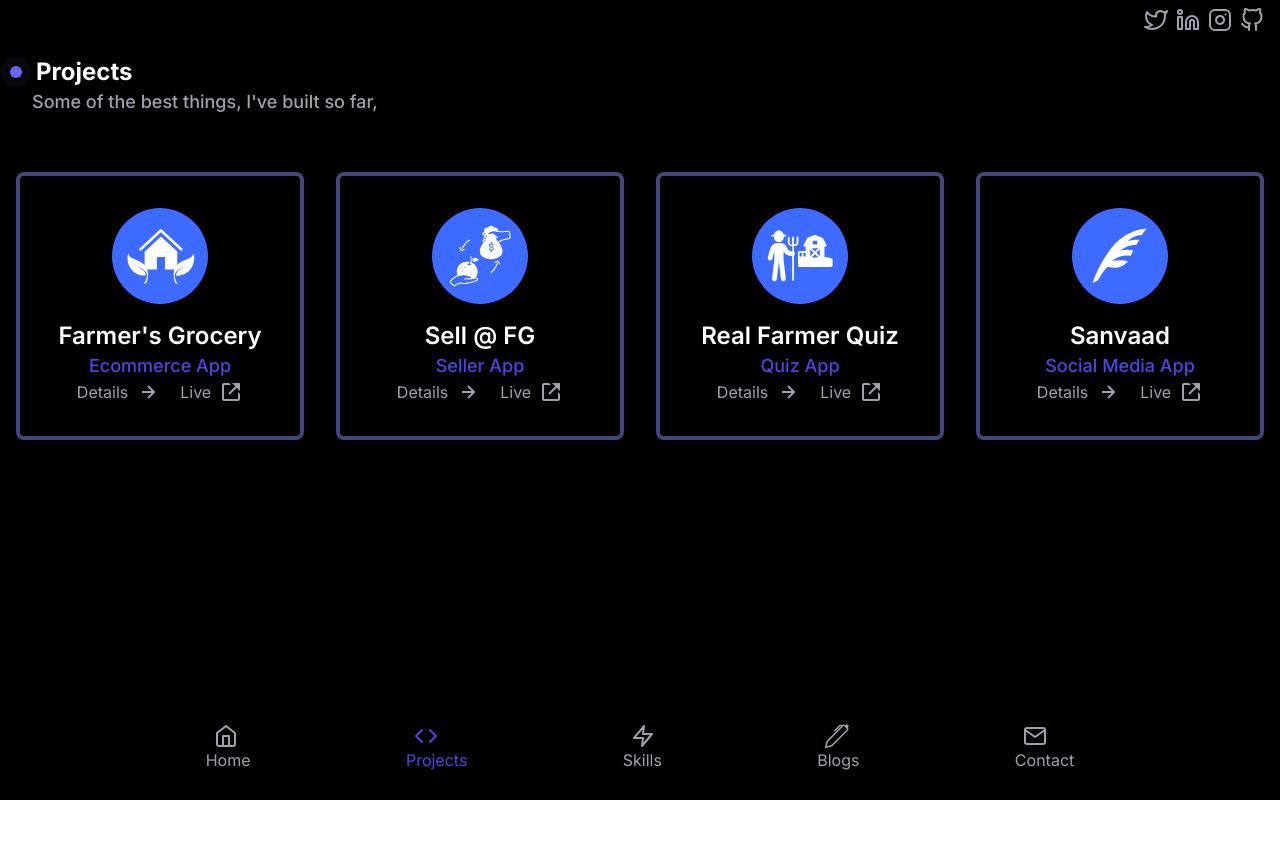
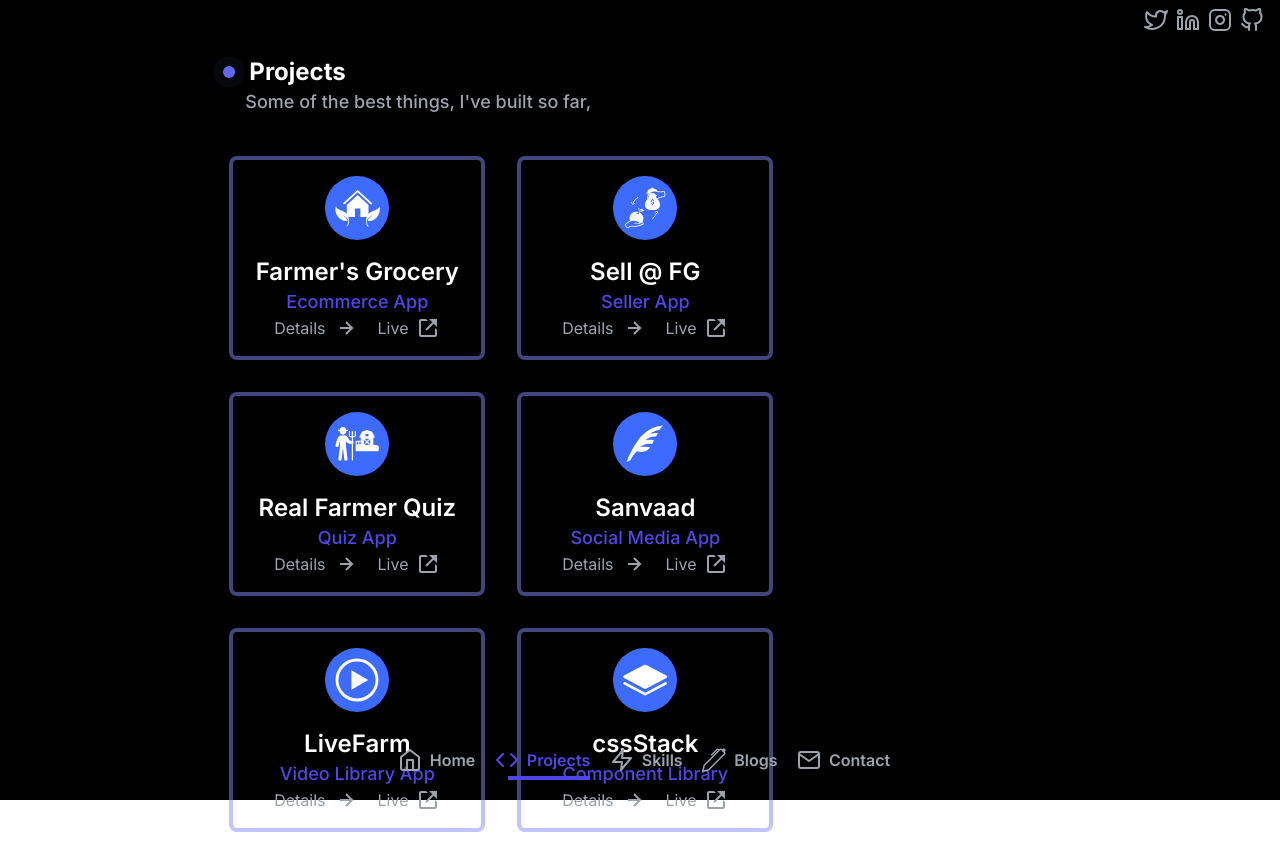
Before and after one commit to shubham-ghuge/shubham-ghuge.github.io, a React (Vite) app: page /projects in a window 1280 px wide. Before the commit the page ends 800 px from the top, so only its background shows below. Built offline with nearby package versions, Linux system fonts and the light colour scheme.

Commit message:
improved skills pagge

```diff
--- a/package.json
+++ b/package.json
@@ -11,6 +11,7 @@
     "serve": "vite preview"
   },
   "dependencies": {
+    "framer-motion": "^4.1.17",
     "history": "^5.0.1",
     "react": "^17.0.0",
     "react-dom": "^17.0.0",
--- a/src/components/Navbar.jsx
+++ b/src/components/Navbar.jsx
@@ -6,7 +6,7 @@ import { BsPen } from "react-icons/bs";
 
 function Navbar() {
   return (
-    <nav className="py-2 fixed bottom-5 inset-x-0 mx-auto w-4/5">
+    <nav className={styles.nav}>
       <ul className="flex justify-around">
         <li>
           <NavLink end to="/">
--- a/src/components/components.module.css
+++ b/src/components/components.module.css
@@ -1,3 +1,9 @@
-.navlink_text{
-    @apply hidden md:block;
+.nav {
+  @apply py-2 fixed bottom-5 inset-x-0 mx-auto w-4/5 sm:w-2/5;
 }
+.nav a{
+    @apply sm:flex;
+}
+.navlink_text {
+  @apply hidden sm:inline-block ml-2 sm:font-semibold;
+}
--- a/src/pages/contact/index.jsx
+++ b/src/pages/contact/index.jsx
@@ -5,7 +5,7 @@ import { FiSend } from "react-icons/fi";
 
 function Contact() {
   return (
-    <>
+    <div className="sm:w-4/5 sm:mx-auto">
       <Title heading="contact" subHeading="I love reading your mails <3" />
       <form className="flex flex-col justify-center mx-4 h-3/5">
         <div className={styles.input_field}>
@@ -30,7 +30,7 @@ function Contact() {
           Send <FiSend className="text-xl ml-2" />
         </button>
       </form>
-    </>
+    </div>
   );
 }
 export { Contact };
--- a/src/pages/projects/components/Card.jsx
+++ b/src/pages/projects/components/Card.jsx
@@ -5,8 +5,8 @@ import { Link } from "react-router-dom";
 function Card({ details }) {
   const { id, title, subTitle, live, logo } = details;
   return (
-    <figure className="w-72 border-4 border-indigo-400 border-opacity-50 rounded-lg px-6 py-8 box-border mx-4 flex flex-col">
-      <img src={logo} className="h-24 mx-auto mb-4" alt={title} />
+    <figure className="w-72 sm:w-64 flex flex-col px-6 py-8 sm:p-4 mx-4 sm:m-4 border-4 border-indigo-400 border-opacity-50 rounded-lg box-border">
+      <img src={logo} className="h-24 mx-auto mb-4 sm:h-16" alt={title} />
       <figcaption className="flex flex-col items-center">
         <h3 className="text-2xl text-white font-semibold">{title}</h3>
         <p className="text-lg font-medium text-indigo-600">{subTitle}</p>
--- a/src/pages/projects/index.jsx
+++ b/src/pages/projects/index.jsx
@@ -5,13 +5,13 @@ import { Card } from "./components";
 
 function Projects() {
   return (
-    <section className="mt-4">
+    <section className="mt-4 sm:w-4/6 sm:mx-auto">
       <Title
         heading="projects"
         subHeading="Some of the best things, I've built so far,"
       />
-      <div className="mt-14">
-        <ul className="flex overflow-scroll">
+      <div className="mt-14 sm:mt-6">
+        <ul className="flex overflow-scroll sm:flex-wrap sm:overflow-hidden">
           {projectData.map((project) => (
             <li key={project.id}>
               <Card details={project} />
--- a/src/pages/skills/index.jsx
+++ b/src/pages/skills/index.jsx
@@ -1,9 +1,28 @@
-import React, { useState } from "react";
+import React, { useEffect, useState } from "react";
 import { Title } from "../../components/Title";
 import { data } from "../../data/skills";
 
 function Skills() {
   const [tech, setTech] = useState(0);
+  const [skillData, setSkillData] = useState(Object.values(data)[tech]);
+
+  useEffect(() => {
+    if (window.innerWidth > 600) {
+      const allDetails = Object.values(data).reduce(
+        (acc, i) => (acc = [...acc, ...i]),
+        []
+      );
+      setSkillData(allDetails);
+    } else {
+      setSkillData(Object.values(data)[0]);
+    }
+    return () => setSkillData([]);
+  }, []);
+
+  function showSkillIcons(idx) {
+    setTech(idx);
+    setSkillData(Object.values(data)[idx]);
+  }
 
   return (
     <section className="container">
@@ -13,17 +32,21 @@ function Skills() {
           className={`capitalize focus:outline-none rounded m-2 p-2 ring-2 ring-indigo-600 ${
             tech === idx ? "bg-indigo-600 text-white" : ""
           }`}
-          onClick={() => setTech(idx)}
+          onClick={() => showSkillIcons(idx)}
           key={idx}
         >
           {j.split("_").join(" ")}
         </button>
       ))}
       <div className="flex flex-wrap justify-center">
-        {Object.values(data)[tech].map((i) => {
+        {skillData &&
+          skillData.map((i, idx) => {
             const Icon = i.icon;
             return (
-            <div className="m-2 p-2 box-border h-20 w-20 flex items-center flex-col justify-center ring-2 text-indigo-600 ring-gray-800">
+              <div
+                key={idx}
+                className="m-2 p-2 box-border h-20 w-20 flex items-center flex-col justify-center ring-2 text-indigo-600 ring-gray-800"
+              >
                 <Icon className="text-3xl" />
                 <p className="text-sm font-semibold mt-2 capitalize text-gray-50">
                   {i.name}
--- a/src/utils.css
+++ b/src/utils.css
@@ -5,11 +5,15 @@
   @apply text-xl md:text-2xl ml-2;
 }
 .active {
-  @apply text-indigo-600;
+  @apply relative text-indigo-600;
+}
+.active::after {
+  content: "";
+  @apply absolute -left-10 inset-x-0 sm:-bottom-2 w-4/5 ml-auto border-2 border-indigo-600;
 }
 .btn-primary {
   @apply px-5 py-2 font-semibold rounded bg-indigo-700 text-white focus:outline-none ring-4 ring-indigo-600 ring-opacity-50;
 }
-a{
+a {
   @apply hover:text-indigo-600;
 }
```
Also changed, not shown: 1 other file (tests, documents, lock files or other folders). Lines whose indentation alone changed are shown as unchanged.
